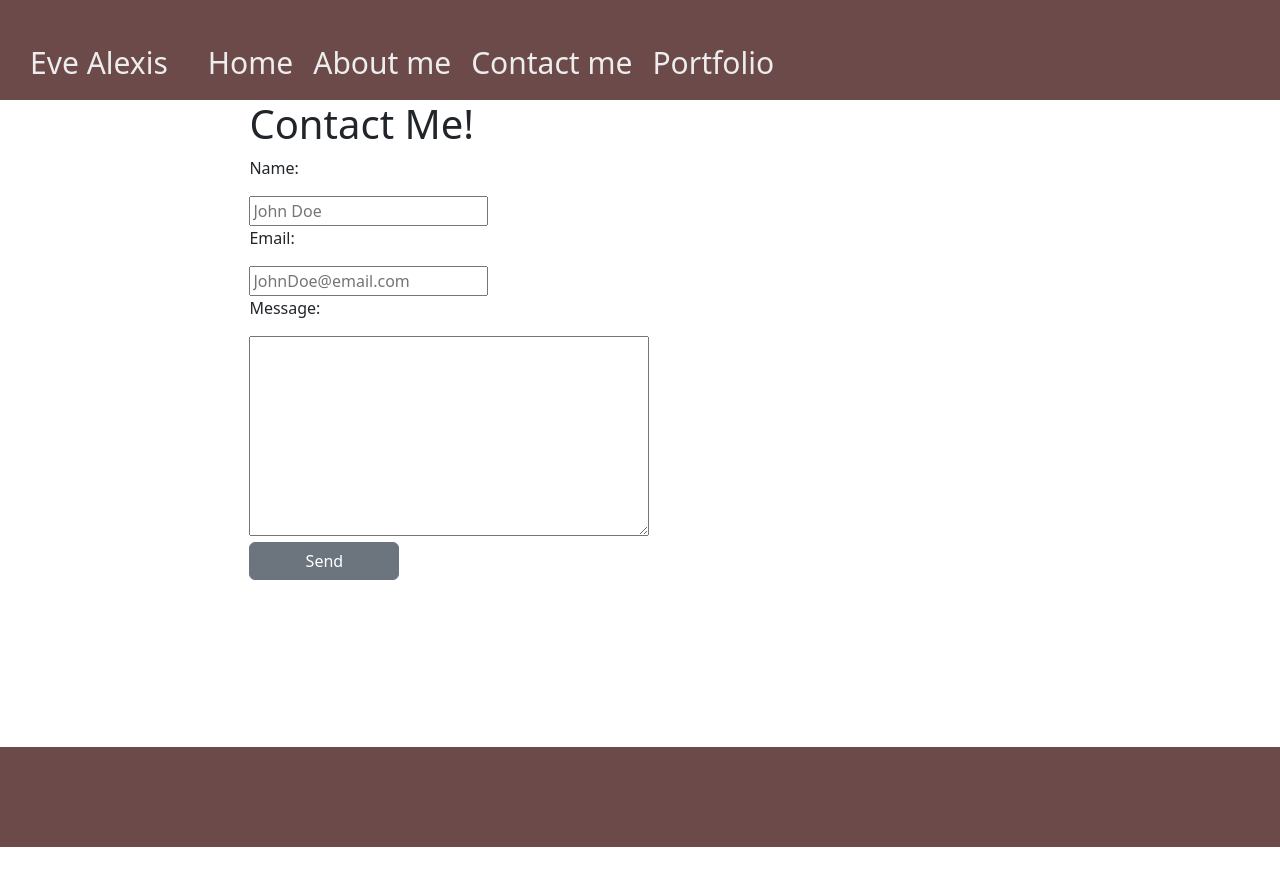
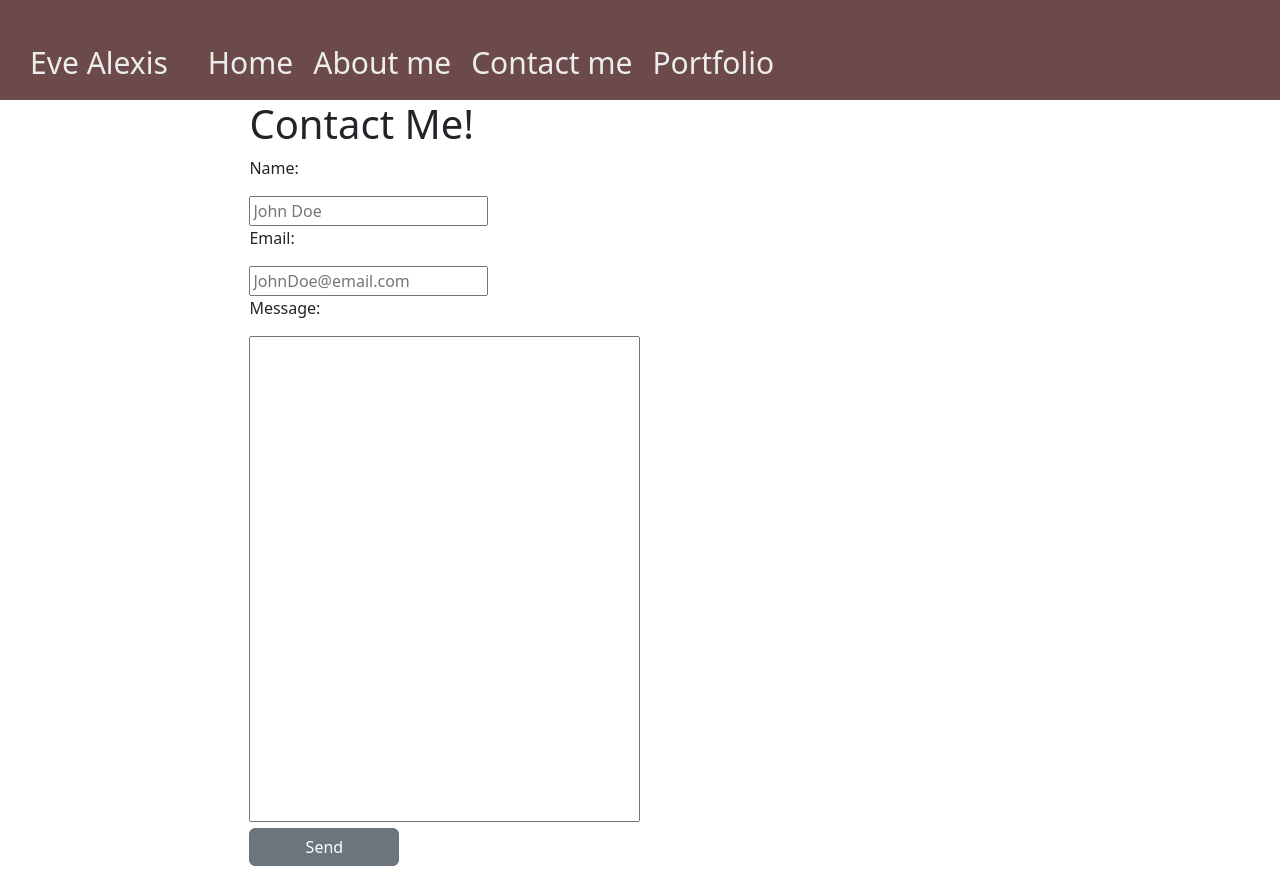
Before and after one commit to evealexis/evealexis.github.io, a plain HTML site: page contact.html in a window 1280 px wide. Shown: the top 869 px of the page. Drawn offline with nearby package versions, Linux system fonts and the light colour scheme.

Commit message:
Disabled textarea resizing

```diff
--- a/contact.html
+++ b/contact.html
@@ -18,7 +18,7 @@
             <p>Email:</p>
             <input type="text" placeholder="JohnDoe@email.com" required>
             <p>Message:</p>
-            <textarea name="message" id="message"></textarea>
+            <textarea name="message" id="message" rows="20" cols="40"></textarea>
             <br>
             <button type="submit" class="btn btn-secondary widthbtn">Send</button>
         </div>
--- a/style.css
+++ b/style.css
@@ -144,7 +144,5 @@ img{
 }
 
 textarea{
-    resize: none;
-    width: 400px;
-    height: 200px;
+    resize: none !important;
 }
```
